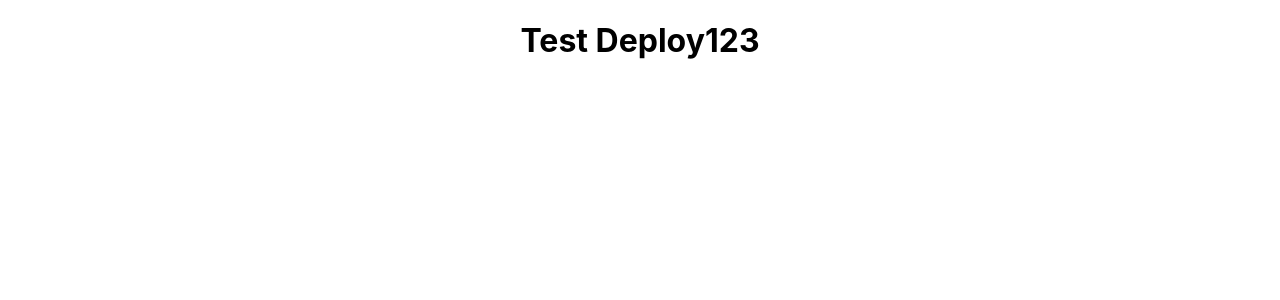
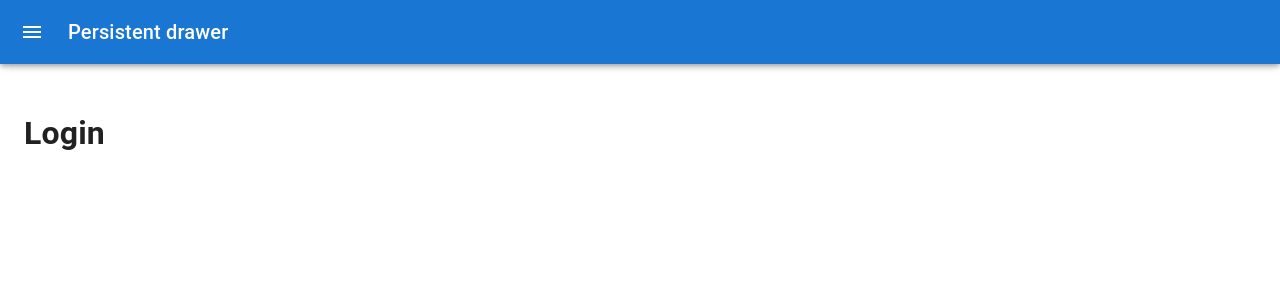
Before and after one commit to TeerapatEarth/Mathematics_Course_Frontend, a React (Create React App) app: page /login in a window 1280 px wide. Shown: the top 300 px of the page. Built offline with nearby package versions, Linux system fonts and the light colour scheme.

Commit message:
connect API

```diff
--- a/src/App.js
+++ b/src/App.js
@@ -1,10 +1,19 @@
-import './App.css';
+import "./App.css";
+import { Routes, Route } from "react-router-dom";
+import Home from "./view/Home";
+import Login from "./view/Login";
+import BlankPage from "./view/BlankPage";
+import Course from "./view/Course";
+import Profile from "./view/Profile";
+import Drawer from "./component/Drawer"
 
 function App() {
   return (
-    <div className="App">
-      <h1>Test Deploy123</h1>
-    </div>
+    <Routes>
+      <Route path="/" element={<Drawer page={<Home/>} />}></Route>
+      <Route path="/login" element={<Drawer page={<Login/>} />}></Route>
+      <Route path="*" element={<BlankPage />}></Route>
+    </Routes>
   );
 }
 
--- /dev/null
+++ b/src/component/Card/Course.jsx
@@ -0,0 +1,46 @@
+import * as React from "react";
+import Box from "@mui/material/Box";
+import Card from "@mui/material/Card";
+import CardActions from "@mui/material/CardActions";
+import CardContent from "@mui/material/CardContent";
+import Button from "@mui/material/Button";
+import Typography from "@mui/material/Typography";
+
+const bull = (
+  <Box
+    component="span"
+    sx={{ display: "inline-block", mx: "2px", transform: "scale(0.8)" }}
+  >
+    •
+  </Box>
+);
+
+const card = <React.Fragment></React.Fragment>;
+
+export default function OutlinedCard(props) {
+  return (
+    <Box sx={{ minWidth: 275 }}>
+      <Card variant="outlined">
+        <CardContent>
+          <Typography sx={{ fontSize: 14 }} color="text.secondary" gutterBottom>
+            {props.title}
+          </Typography>
+          <Typography variant="h5" component="div">
+            be{bull}nev{bull}o{bull}lent
+          </Typography>
+          <Typography sx={{ mb: 1.5 }} color="text.secondary">
+            adjective
+          </Typography>
+          <Typography variant="body2">
+            well meaning and kindly.
+            <br />
+            {'"a benevolent smile"'}
+          </Typography>
+        </CardContent>
+        <CardActions>
+          <Button size="small">Learn More</Button>
+        </CardActions>
+      </Card>
+    </Box>
+  );
+}
--- /dev/null
+++ b/src/component/Drawer.jsx
@@ -0,0 +1,146 @@
+import * as React from 'react';
+import { styled, useTheme } from '@mui/material/styles';
+import Box from '@mui/material/Box';
+import Drawer from '@mui/material/Drawer';
+import CssBaseline from '@mui/material/CssBaseline';
+import MuiAppBar from '@mui/material/AppBar';
+import Toolbar from '@mui/material/Toolbar';
+import List from '@mui/material/List';
+import Typography from '@mui/material/Typography';
+import Divider from '@mui/material/Divider';
+import IconButton from '@mui/material/IconButton';
+import MenuIcon from '@mui/icons-material/Menu';
+import ChevronLeftIcon from '@mui/icons-material/ChevronLeft';
+import ChevronRightIcon from '@mui/icons-material/ChevronRight';
+import ListItem from '@mui/material/ListItem';
+import ListItemIcon from '@mui/material/ListItemIcon';
+import ListItemText from '@mui/material/ListItemText';
+import InboxIcon from '@mui/icons-material/MoveToInbox';
+import MailIcon from '@mui/icons-material/Mail';
+
+const drawerWidth = 240;
+
+const Main = styled('main', { shouldForwardProp: (prop) => prop !== 'open' })(
+  ({ theme, open }) => ({
+    flexGrow: 1,
+    padding: theme.spacing(3),
+    transition: theme.transitions.create('margin', {
+      easing: theme.transitions.easing.sharp,
+      duration: theme.transitions.duration.leavingScreen,
+    }),
+    marginLeft: `-${drawerWidth}px`,
+    ...(open && {
+      transition: theme.transitions.create('margin', {
+        easing: theme.transitions.easing.easeOut,
+        duration: theme.transitions.duration.enteringScreen,
+      }),
+      marginLeft: 0,
+    }),
+  }),
+);
+
+const AppBar = styled(MuiAppBar, {
+  shouldForwardProp: (prop) => prop !== 'open',
+})(({ theme, open }) => ({
+  transition: theme.transitions.create(['margin', 'width'], {
+    easing: theme.transitions.easing.sharp,
+    duration: theme.transitions.duration.leavingScreen,
+  }),
+  ...(open && {
+    width: `calc(100% - ${drawerWidth}px)`,
+    marginLeft: `${drawerWidth}px`,
+    transition: theme.transitions.create(['margin', 'width'], {
+      easing: theme.transitions.easing.easeOut,
+      duration: theme.transitions.duration.enteringScreen,
+    }),
+  }),
+}));
+
+const DrawerHeader = styled('div')(({ theme }) => ({
+  display: 'flex',
+  alignItems: 'center',
+  padding: theme.spacing(0, 1),
+  // necessary for content to be below app bar
+  ...theme.mixins.toolbar,
+  justifyContent: 'flex-end',
+}));
+
+export default function PersistentDrawerLeft(props) {
+  const theme = useTheme();
+  const [open, setOpen] = React.useState(false);
+
+  const handleDrawerOpen = () => {
+    setOpen(true);
+  };
+
+  const handleDrawerClose = () => {
+    setOpen(false);
+  };
+
+  return (
+    <Box sx={{ display: 'flex' }}>
+      <CssBaseline />
+      <AppBar position="fixed" open={open}>
+        <Toolbar>
+          <IconButton
+            color="inherit"
+            aria-label="open drawer"
+            onClick={handleDrawerOpen}
+            edge="start"
+            sx={{ mr: 2, ...(open && { display: 'none' }) }}
+          >
+            <MenuIcon />
+          </IconButton>
+          <Typography variant="h6" noWrap component="div">
+            Persistent drawer
+          </Typography>
+        </Toolbar>
+      </AppBar>
+      <Drawer
+        sx={{
+          width: drawerWidth,
+          flexShrink: 0,
+          '& .MuiDrawer-paper': {
+            width: drawerWidth,
+            boxSizing: 'border-box',
+          },
+        }}
+        variant="persistent"
+        anchor="left"
+        open={open}
+      >
+        <DrawerHeader>
+          <IconButton onClick={handleDrawerClose}>
+            {theme.direction === 'ltr' ? <ChevronLeftIcon /> : <ChevronRightIcon />}
+          </IconButton>
+        </DrawerHeader>
+        <Divider />
+        <List>
+          {['Inbox', 'Starred', 'Send email', 'Drafts'].map((text, index) => (
+            <ListItem button key={text}>
+              <ListItemIcon>
+                {index % 2 === 0 ? <InboxIcon /> : <MailIcon />}
+              </ListItemIcon>
+              <ListItemText primary={text} />
+            </ListItem>
+          ))}
+        </List>
+        <Divider />
+        <List>
+          {['All mail', 'Trash', 'Spam'].map((text, index) => (
+            <ListItem button key={text}>
+              <ListItemIcon>
+                {index % 2 === 0 ? <InboxIcon /> : <MailIcon />}
+              </ListItemIcon>
+              <ListItemText primary={text} />
+            </ListItem>
+          ))}
+        </List>
+      </Drawer>
+      <Main open={open}>
+        <DrawerHeader />
+        {props.page}
+      </Main>
+    </Box>
+  );
+}
--- /dev/null
+++ b/src/view/BlankPage.jsx
@@ -0,0 +1,9 @@
+import React from 'react'
+
+export default function BlankPage() {
+    return (
+        <div>
+            <h1>404 Not found.</h1>
+        </div>
+    )
+}
--- /dev/null
+++ b/src/view/Course.jsx
@@ -0,0 +1,11 @@
+import React from 'react'
+import { useParams } from 'react-router-dom'
+
+export default function Course() {
+    const params = useParams();
+    return (
+        <div>
+            Course {params.id}
+        </div>
+    )
+}
--- /dev/null
+++ b/src/view/Home.jsx
@@ -0,0 +1,20 @@
+import React from "react";
+import { Link, Outlet } from "react-router-dom";
+import { Box, Typography } from "@mui/material";
+import CourseCard from "../component/Card/Course";
+import axios from "axios";
+import useSWR from "swr";
+
+export default function Home() {
+  const fetcher = (...args) => axios(...args).then((res) => res.data);
+  const { data, error } = useSWR("https://backend-mathematics.herokuapp.com/course", fetcher);
+  if (error) return <Box>Error</Box>;
+  if (!data) return <Box>Loading</Box>;
+  return (
+    <Box>
+      {data.map((item) => (
+        <CourseCard key={item._id} title={item.title}></CourseCard>
+      ))}
+    </Box>
+  );
+}
--- /dev/null
+++ b/src/view/Login.jsx
@@ -0,0 +1,9 @@
+import React from 'react'
+
+export default function Home() {
+    return (
+        <div>
+            <h1>Login</h1>
+        </div>
+    )
+}
--- /dev/null
+++ b/src/view/Profile.jsx
@@ -0,0 +1,11 @@
+import React from 'react'
+import { useParams } from 'react-router-dom'
+
+export default function Profile() {
+    // const params = useParams()
+    return (
+        <div>
+            <h1>Profile</h1>
+        </div>
+    )
+}
```
Also changed, not shown: package.json (+9 -0 lines), src/index.js (+12 -8 lines), src/service/API.js (added, +12 -0 lines), src/service/CourseService.js (added, +23 -0 lines), 1 other file (tests, documents, lock files or other folders).
